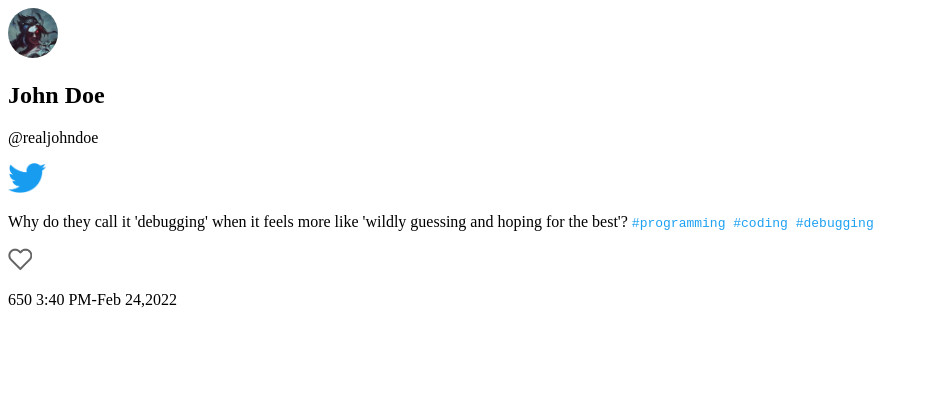
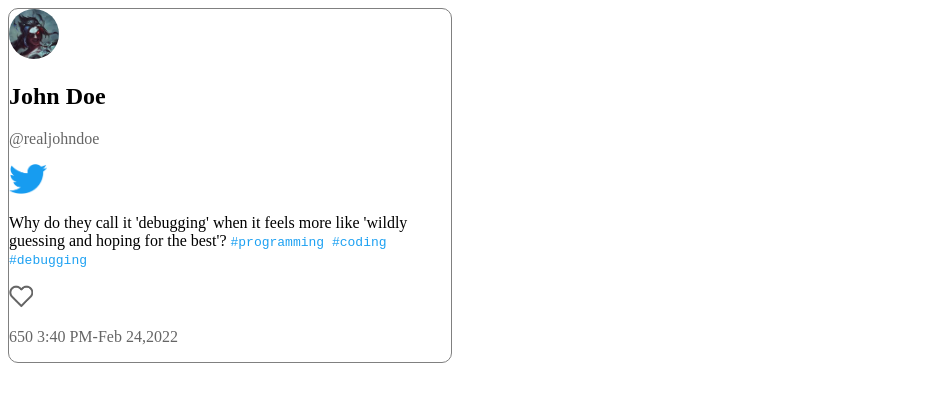
Before and after one commit to tegghyt/Tech7, a plain HTML site: page Lezione 8/es.html in a window 1280 px wide. Shown: the whole page, without its empty margins (0-928 px from the left). Drawn offline with Linux system fonts and the light colour scheme.

Commit message:
c9
aggiustamenti

```diff
--- a/Lezione 8/css.css
+++ b/Lezione 8/css.css
@@ -21,3 +21,20 @@
     height: 24px;
     width: 24px;
 }
+
+.card{
+    display: inline-block;
+    border: 1px solid gray;
+    width: 35%;
+    height: 25%;
+    border-radius: 10px;
+    border-left: 35%;
+}
+
+#p_intestazione{
+    opacity: 60%;
+}
+
+#p_fondo{
+    opacity: 60%;
+}
--- a/Lezione 8/es.html
+++ b/Lezione 8/es.html
@@ -7,11 +7,11 @@
         <title>Document</title>
     </head>
     <body>
-        <article>
+        <article class="card">
             <div class="intestazione">
                 <img src="kayn.jpg" id="profile_img">
                 <h2>John Doe</h2>
-                <p>@realjohndoe</p>
+                <p id="p_intestazione">@realjohndoe</p>
                 <img src="Logo_of_Twitter.svg.png" id="Logo_of_Twitter">
             </div>
             <div class="main">
@@ -19,7 +19,7 @@
             </div>
             <div class="fondo">
                 <img src="cuore-removebg-preview.png" id="cuore">
-                <p>650  3:40 PM-Feb 24,2022</p>
+                <p id="p_fondo">650  3:40 PM-Feb 24,2022</p>
             </div>
         </article>
     </body>
```
